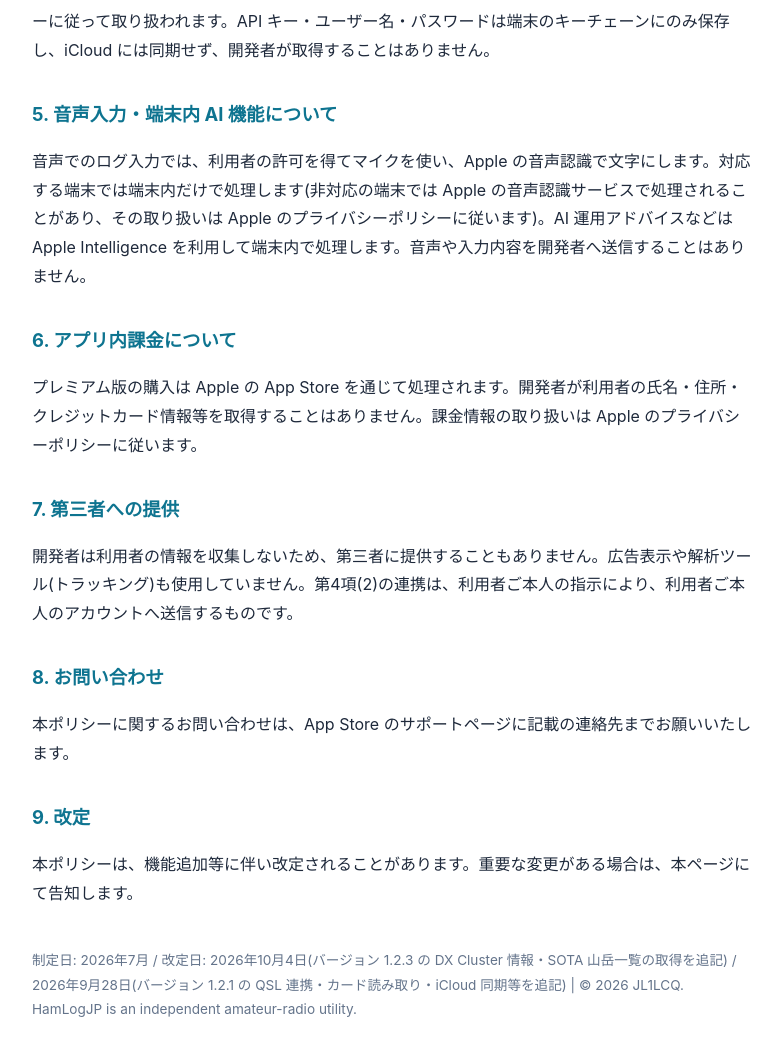
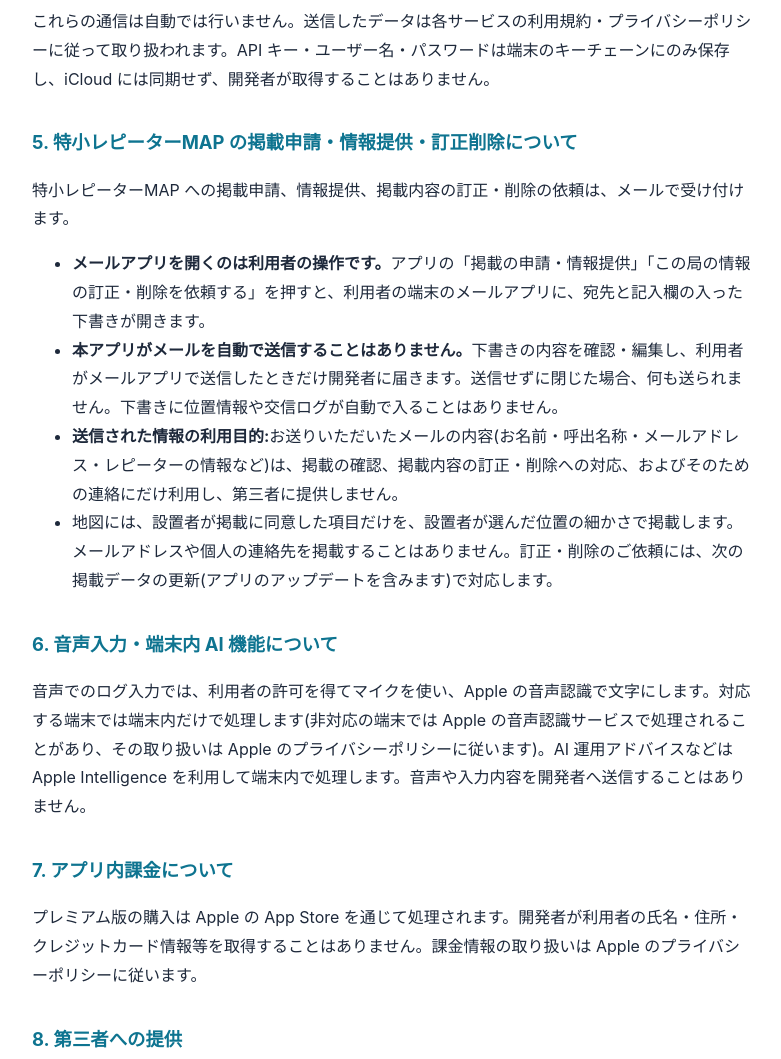
Before and after one commit to jpanhamlogapp/hamlogjp-data, a plain HTML site: page privacy.html in a window 1280 px wide. Shown: the part 1548-2607 px from the top of the page, without its empty margins (248-1029 px from the left). Drawn offline with Linux system fonts and the light colour scheme.

Commit message:
Add files via upload

```diff
--- a/privacy.html
+++ b/privacy.html
@@ -18,7 +18,7 @@ footer { margin-top: 3em; font-size: 0.85em; color: #64748b; }
 <p>本ポリシーは、アマチュア無線・ライセンスフリー無線用ログアプリ「HamLogJP」(以下「本アプリ」)における利用者情報の取り扱いを定めるものです。</p>
 
 <h2>1. 収集する情報</h2>
-<p>開発者は、利用者の個人情報を収集しません。交信ログ、リグ情報、設定などのデータは、お使いの端末内に保存されます。設定で iCloud 同期をオンにした場合は、利用者ご本人の iCloud(Apple のサービス)にも保存され、同じ Apple ID の端末間で同期されます。開発者がこれらのデータを取得・閲覧することはありません。</p>
+<p>開発者は、利用者の個人情報を収集しません。交信ログ、リグ情報、設定などのデータは、お使いの端末内に保存されます。設定で iCloud 同期をオンにした場合は、利用者ご本人の iCloud(Apple のサービス)にも保存され、同じ Apple ID の端末間で同期されます。開発者がこれらのデータを取得・閲覧することはありません。利用者がご自身のメールアプリで開発者へメールを送った場合(お問い合わせ、特小レピーターMAP の掲載申請など)は、その内容を受け取ります(第5項)。</p>
 
 <h2>2. 位置情報について</h2>
 <p>本アプリは、運用地(現在地のグリッドロケーター・JCC/JCG)を自動入力する機能のために、利用者の許可を得たうえで端末の位置情報を利用します。位置情報は端末内での処理にのみ使用され、外部へ送信・保存されることはありません。位置情報の利用は、端末の設定からいつでも無効にできます。</p>
@@ -45,21 +45,30 @@ footer { margin-top: 3em; font-size: 0.85em; color: #64748b; }
 </ul>
 <p>これらの通信は自動では行いません。送信したデータは各サービスの利用規約・プライバシーポリシーに従って取り扱われます。API キー・ユーザー名・パスワードは端末のキーチェーンにのみ保存し、iCloud には同期せず、開発者が取得することはありません。</p>
 
-<h2>5. 音声入力・端末内 AI 機能について</h2>
+<h2>5. 特小レピーターMAP の掲載申請・情報提供・訂正削除について</h2>
+<p>特小レピーターMAP への掲載申請、情報提供、掲載内容の訂正・削除の依頼は、メールで受け付けます。</p>
+<ul>
+<li><strong>メールアプリを開くのは利用者の操作です。</strong>アプリの「掲載の申請・情報提供」「この局の情報の訂正・削除を依頼する」を押すと、利用者の端末のメールアプリに、宛先と記入欄の入った下書きが開きます。</li>
+<li><strong>本アプリがメールを自動で送信することはありません。</strong>下書きの内容を確認・編集し、利用者がメールアプリで送信したときだけ開発者に届きます。送信せずに閉じた場合、何も送られません。下書きに位置情報や交信ログが自動で入ることはありません。</li>
+<li><strong>送信された情報の利用目的:</strong>お送りいただいたメールの内容(お名前・呼出名称・メールアドレス・レピーターの情報など)は、掲載の確認、掲載内容の訂正・削除への対応、およびそのための連絡にだけ利用し、第三者に提供しません。</li>
+<li>地図には、設置者が掲載に同意した項目だけを、設置者が選んだ位置の細かさで掲載します。メールアドレスや個人の連絡先を掲載することはありません。訂正・削除のご依頼には、次の掲載データの更新(アプリのアップデートを含みます)で対応します。</li>
+</ul>
+
+<h2>6. 音声入力・端末内 AI 機能について</h2>
 <p>音声でのログ入力では、利用者の許可を得てマイクを使い、Apple の音声認識で文字にします。対応する端末では端末内だけで処理します(非対応の端末では Apple の音声認識サービスで処理されることがあり、その取り扱いは Apple のプライバシーポリシーに従います)。AI 運用アドバイスなどは Apple Intelligence を利用して端末内で処理します。音声や入力内容を開発者へ送信することはありません。</p>
 
-<h2>6. アプリ内課金について</h2>
+<h2>7. アプリ内課金について</h2>
 <p>プレミアム版の購入は Apple の App Store を通じて処理されます。開発者が利用者の氏名・住所・クレジットカード情報等を取得することはありません。課金情報の取り扱いは Apple のプライバシーポリシーに従います。</p>
 
-<h2>7. 第三者への提供</h2>
+<h2>8. 第三者への提供</h2>
 <p>開発者は利用者の情報を収集しないため、第三者に提供することもありません。広告表示や解析ツール(トラッキング)も使用していません。第4項(2)の連携は、利用者ご本人の指示により、利用者ご本人のアカウントへ送信するものです。</p>
 
-<h2>8. お問い合わせ</h2>
+<h2>9. お問い合わせ</h2>
 <p>本ポリシーに関するお問い合わせは、App Store のサポートページに記載の連絡先までお願いいたします。</p>
 
-<h2>9. 改定</h2>
+<h2>10. 改定</h2>
 <p>本ポリシーは、機能追加等に伴い改定されることがあります。重要な変更がある場合は、本ページにて告知します。</p>
 
-<footer>制定日: 2026年7月 / 改定日: 2026年10月4日(バージョン 1.2.3 の DX Cluster 情報・SOTA 山岳一覧の取得を追記) / 2026年9月28日(バージョン 1.2.1 の QSL 連携・カード読み取り・iCloud 同期等を追記) | © 2026 JL1LCQ. HamLogJP is an independent amateur-radio utility.</footer>
+<footer>制定日: 2026年7月 / 改定日: 2026年10月14日(バージョン 1.2.6 の特小レピーターMAP の掲載申請を追記) / 2026年10月4日(バージョン 1.2.3 の DX Cluster 情報・SOTA 山岳一覧の取得を追記) / 2026年9月28日(バージョン 1.2.1 の QSL 連携・カード読み取り・iCloud 同期等を追記) | © 2026 JL1LCQ. HamLogJP is an independent amateur-radio utility.</footer>
 </body>
 </html>
```
